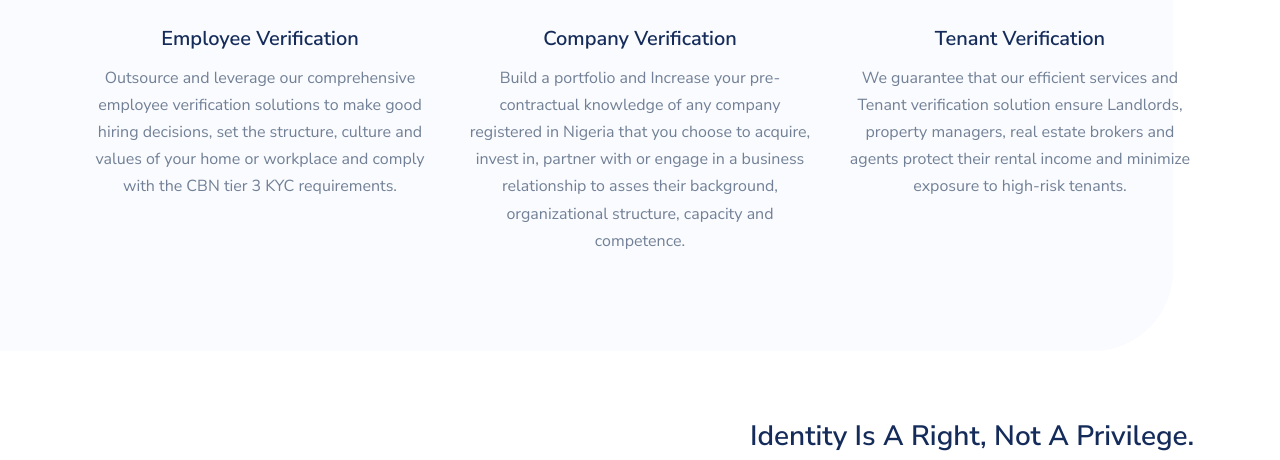
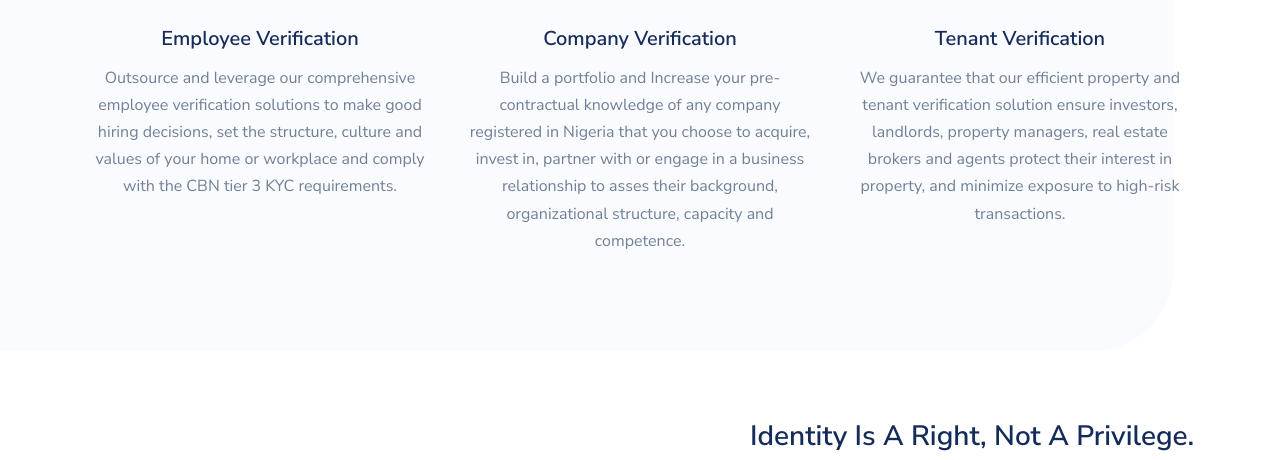
Before and after one commit to iverifyng/web, a PHP site: page /web/ in a window 1280 px wide. Shown: the part 1056-1516 px from the top of the page. Run offline with PHP 8.4, Linux system fonts and the light colour scheme; some libraries are stand-ins or nearby versions.

```diff
--- a/index.php
+++ b/index.php
@@ -77,7 +77,7 @@ include "./components/navbar.php";
                         <div class=icon><img alt="Image placeholder" src=./assets/img/svg/icons/Enterprise.svg class="svg-inject img-fluid"></div>
                     </div>
                     <h5 class="">Tenant Verification</h5>
-                    <p class="text-muted mb-0">We guarantee that our efficient services and Tenant verification solution ensure Landlords, property managers, real estate brokers and agents protect their rental income and minimize exposure to high-risk tenants.</p>
+                    <p class="text-muted mb-0">We guarantee that our efficient property and tenant verification solution ensure investors, landlords, property managers, real estate brokers and agents protect their interest in property, and minimize exposure to high-risk transactions.</p>
                 </div>
             </div>
         </div>
```
